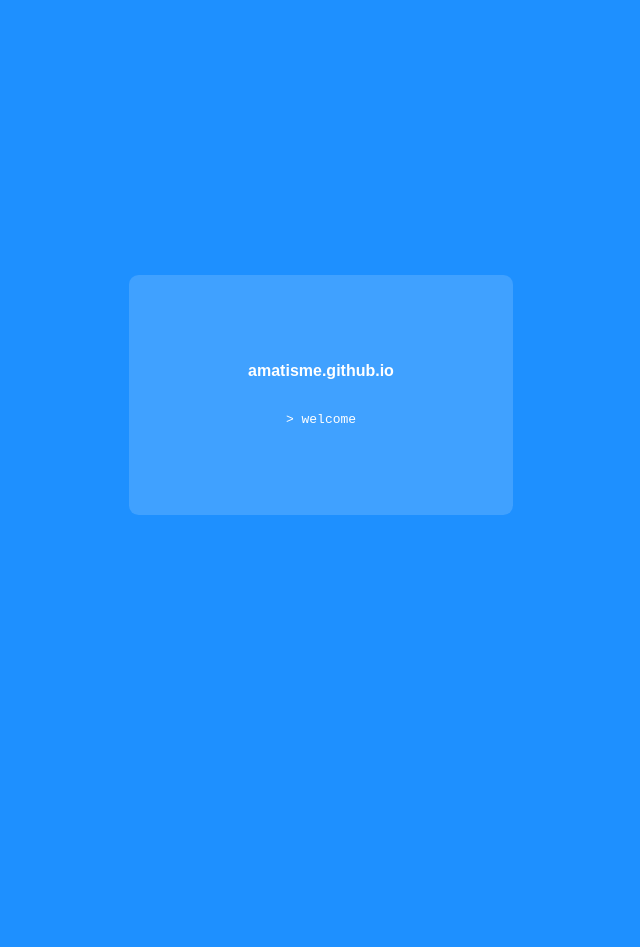
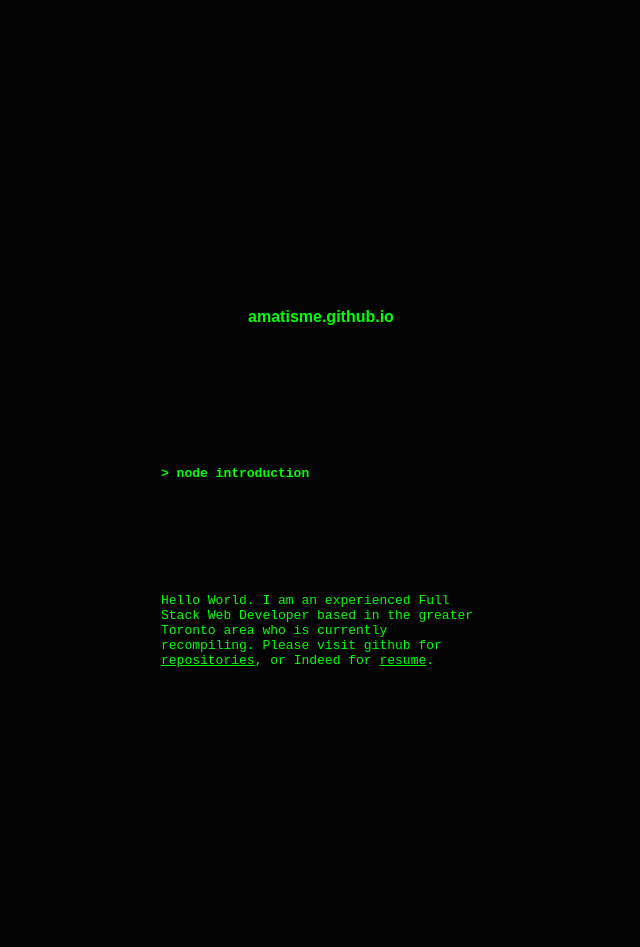
Before and after one commit to amatisme/amatisme.github.io, a plain HTML site: page index.html in a window 1280 px wide. Shown: the part 5-952 px from the top of the page, without its empty margins (319-959 px from the left). Before the commit the page ends 800 px from the top, so only its background shows below. Drawn offline with Linux system fonts and the light colour scheme.

Commit message:
Changed color scheme.

```diff
--- a/index.html
+++ b/index.html
@@ -2,8 +2,8 @@
   <head>
     <style>
       body {
-        background-color: DODGERBLUE;
-        color: WHITE;
+        background-color: RGB(3,3,3);
+        color: LIME;
         font-family: sans-serif;
         font-weight: 300;
         display: flex;
@@ -11,10 +11,7 @@
         justify-content: center;
       }
       body > div {
-        background-color:rgba(255,255,255,0.15);
         width: 30vw;
-        height: 30vh;
-        border-radius: .6rem;
       }
       body > div > div {
         display: flex;
@@ -27,14 +24,23 @@
       body > div > div:last-child {
         height: 30%;
       }
+      code {
+        width: 100%;
+        padding: 0 2rem;
+      }
+      a {
+        color: LIME;
+      }
     </style>
   </head>
   <body>
     <div>
       <div></div>
       <div><h4>amatisme.github.io</h4></div>
-      <div><code>> welcome</code></div>
+      <div><code><b>> node introduction</b></code></div>
+      <div><code>Hello World. I am an experienced Full Stack Web Developer based in the greater Toronto area who is currently recompiling. Please visit github for <a href="https://github.com/amatisme" target="_blank">repositories</a>, or Indeed for <a href="https://my.indeed.com/p/matp-47og99z" target="_blank">resume</a>.</code></div>
       <div></div>
     </div>
+
   </body>
 </html>
```
